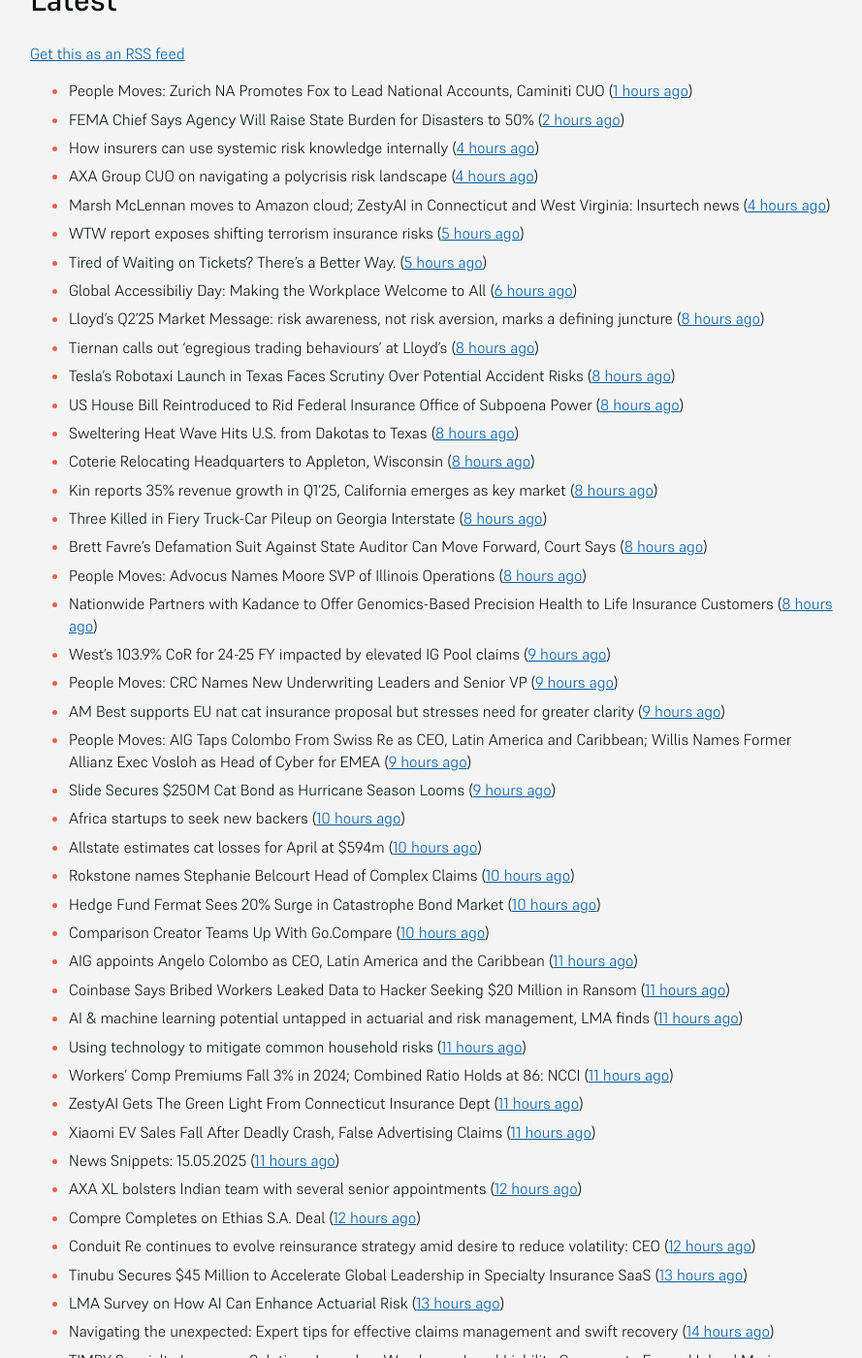
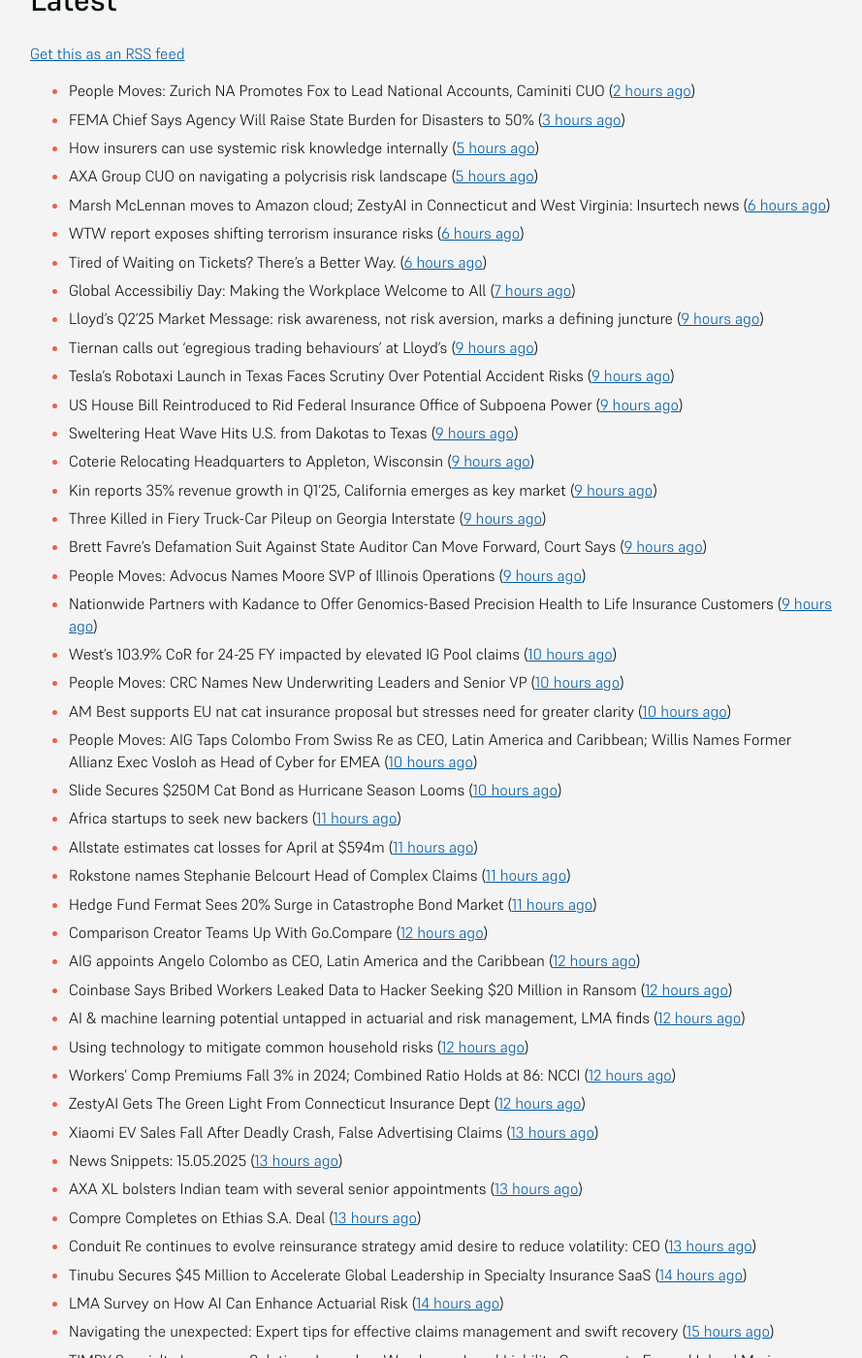
Before and after one commit to mat-0/feeds.thechels.uk, a Jekyll site: the page built from index.md, in a window 1280 px wide and 1400 px high, scrolled down 192 px. Shown: the whole window at 97% size, without its empty margins (193-1082 px from the left). Built offline with Jekyll 4.4.1, drawn with Linux system fonts in a browser that asks for light colours; some of the changed text lies outside the part shown.

Commit message:
New Feed

```diff
--- a/index.md
+++ b/index.md
@@ -8,74 +8,74 @@ description: Latest Updates
 [Get this as an RSS feed](/feed.rss)
 
 <!-- news_marker starts -->
-- People Moves: Zurich NA Promotes Fox to Lead National Accounts, Caminiti CUO ([1 hours ago](https://www.insurancejournal.com/news/national/2025/05/15/823985.htm))
-- FEMA Chief Says Agency Will Raise State Burden for Disasters to 50% ([2 hours ago](https://www.insurancejournal.com/news/national/2025/05/15/823980.htm))
-- How insurers can use systemic risk knowledge internally ([4 hours ago](https://www.dig-in.com/opinion/how-insurers-can-use-systemic-risk-knowledge-internally))
-- AXA Group CUO on navigating a polycrisis risk landscape ([4 hours ago](https://www.insurancebusinessmag.com/uk/news/breaking-news/axa-group-cuo-on-navigating-a-polycrisis-risk-landscape-535921.aspx))
-- Marsh McLennan moves to Amazon cloud; ZestyAI in Connecticut and West Virginia: Insurtech news ([4 hours ago](https://www.dig-in.com/news/marsh-mclennan-to-amazon-cloud-zestyai-and-insurtech-news))
-- WTW report exposes shifting terrorism insurance risks ([5 hours ago](https://www.insurancebusinessmag.com/uk/news/breaking-news/wtw-report-exposes-shifting-terrorism-insurance-risks-535909.aspx))
-- Tired of Waiting on Tickets? There’s a Better Way. ([5 hours ago](https://www.insurancejournal.com/blogs/expert-insured/2025/05/15/823954.htm))
-- Global Accessibiliy Day: Making the Workplace Welcome to All ([6 hours ago](https://insurance-edge.net/2025/05/15/global-accessibiliy-day-making-the-workplace-welcome-to-all/))
-- Lloyd’s Q2’25 Market Message: risk awareness, not risk aversion, marks a defining juncture ([8 hours ago](https://www.reinsurancene.ws/lloyds-q225-market-message-risk-awareness-not-risk-aversion-marks-a-defining-juncture/))
-- Tiernan calls out ‘egregious trading behaviours’ at Lloyd’s ([8 hours ago](https://www.postonline.co.uk/lloydslondon/7957765/tiernan-calls-out-egregious-trading-behaviours-at-lloyds))
-- Tesla’s Robotaxi Launch in Texas Faces Scrutiny Over Potential Accident Risks ([8 hours ago](https://www.insurancejournal.com/news/southcentral/2025/05/15/823930.htm))
-- US House Bill Reintroduced to Rid Federal Insurance Office of Subpoena Power ([8 hours ago](https://www.insurancejournal.com/news/national/2025/05/15/823897.htm))
-- Sweltering Heat Wave Hits U.S. from Dakotas to Texas ([8 hours ago](https://www.insurancejournal.com/news/southcentral/2025/05/15/823927.htm))
-- Coterie Relocating Headquarters to Appleton, Wisconsin ([8 hours ago](https://www.insurancejournal.com/news/midwest/2025/05/15/823924.htm))
-- Kin reports 35% revenue growth in Q1’25, California emerges as key market ([8 hours ago](https://www.reinsurancene.ws/kin-reports-35-revenue-growth-in-q125-california-emerges-as-key-market/))
-- Three Killed in Fiery Truck-Car Pileup on Georgia Interstate ([8 hours ago](https://www.insurancejournal.com/news/southeast/2025/05/15/823917.htm))
-- Brett Favre’s Defamation Suit Against State Auditor Can Move Forward, Court Says ([8 hours ago](https://www.insurancejournal.com/news/southeast/2025/05/15/823911.htm))
-- People Moves: Advocus Names Moore SVP of Illinois Operations ([8 hours ago](https://www.insurancejournal.com/news/midwest/2025/05/15/823905.htm))
-- Nationwide Partners with Kadance to Offer Genomics-Based Precision Health to Life Insurance Customers ([8 hours ago](https://www.insurtechinsights.com/nationwide-partners-with-kadance-to-offer-genomics-based-precision-health-to-life-insurance-customers/))
-- West’s 103.9% CoR for 24-25 FY impacted by elevated IG Pool claims ([9 hours ago](https://www.reinsurancene.ws/wests-103-9-cor-for-24-25-fy-impacted-by-elevated-ig-pool-claims/))
-- People Moves: CRC Names New Underwriting Leaders and Senior VP ([9 hours ago](https://www.insurancejournal.com/news/southeast/2025/05/15/823894.htm))
-- AM Best supports EU nat cat insurance proposal but stresses need for greater clarity ([9 hours ago](https://www.reinsurancene.ws/am-best-supports-eu-nat-cat-insurance-proposal-but-stresses-need-for-greater-clarity/))
-- People Moves: AIG Taps Colombo From Swiss Re as CEO, Latin America and Caribbean; Willis Names Former Allianz Exec Vosloh as Head of Cyber for EMEA ([9 hours ago](https://www.insurancejournal.com/news/international/2025/05/15/823886.htm))
-- Slide Secures $250M Cat Bond as Hurricane Season Looms ([9 hours ago](https://www.insurancejournal.com/news/southeast/2025/05/15/823884.htm))
-- Africa startups to seek new backers ([10 hours ago](https://www.dig-in.com/articles/africa-startups-to-seek-new-backers))
-- Allstate estimates cat losses for April at $594m ([10 hours ago](https://www.reinsurancene.ws/allstate-estimates-cat-losses-for-april-at-594m/))
-- Rokstone names Stephanie Belcourt Head of Complex Claims ([10 hours ago](https://www.reinsurancene.ws/rokstone-names-stephanie-belcourt-head-of-complex-claims/))
-- Hedge Fund Fermat Sees 20% Surge in Catastrophe Bond Market ([10 hours ago](https://www.insurancejournal.com/news/international/2025/05/15/823861.htm))
-- Comparison Creator Teams Up With Go.Compare ([10 hours ago](https://insurance-edge.net/2025/05/15/comparison-creator-teams-up-with-go-compare/))
-- AIG appoints Angelo Colombo as CEO, Latin America and the Caribbean ([11 hours ago](https://www.reinsurancene.ws/aig-appoints-angelo-colombo-as-ceo-latin-america-and-the-caribbean/))
-- Coinbase Says Bribed Workers Leaked Data to Hacker Seeking $20 Million in Ransom ([11 hours ago](https://www.insurancejournal.com/news/national/2025/05/15/823862.htm))
-- AI & machine learning potential untapped in actuarial and risk management, LMA finds ([11 hours ago](https://www.reinsurancene.ws/ai-machine-learning-potential-untapped-in-actuarial-and-risk-management-lma-finds/))
-- Using technology to mitigate common household risks ([11 hours ago](https://www.dig-in.com/podcast/using-technology-to-mitigate-common-household-risks))
-- Workers’ Comp Premiums Fall 3% in 2024; Combined Ratio Holds at 86: NCCI ([11 hours ago](https://www.insurancejournal.com/news/national/2025/05/15/823850.htm))
-- ZestyAI Gets The Green Light From Connecticut Insurance Dept ([11 hours ago](https://insurance-edge.net/2025/05/15/zestyai-gets-the-green-light-from-connecticut-insurance-dept/))
-- Xiaomi EV Sales Fall After Deadly Crash, False Advertising Claims ([11 hours ago](https://www.insurancejournal.com/news/international/2025/05/15/823843.htm))
-- News Snippets: 15.05.2025 ([11 hours ago](https://insurance-edge.net/2025/05/15/news-snippets-15-05-2025/))
-- AXA XL bolsters Indian team with several senior appointments ([12 hours ago](https://www.reinsurancene.ws/axa-xl-bolsters-indian-team-with-several-senior-appointments/))
-- Compre Completes on Ethias S.A. Deal ([12 hours ago](https://insurance-edge.net/2025/05/15/compre-completes-on-ethias-s-a-deal/))
-- Conduit Re continues to evolve reinsurance strategy amid desire to reduce volatility: CEO ([12 hours ago](https://www.reinsurancene.ws/conduit-re-continues-to-evolve-reinsurance-strategy-amid-desire-to-reduce-volatility-ceo/))
-- Tinubu Secures $45 Million to Accelerate Global Leadership in Specialty Insurance SaaS ([13 hours ago](https://www.insurtechinsights.com/tinubu-secures-45-million-to-accelerate-global-leadership-in-specialty-insurance-saas/))
-- LMA Survey on How AI Can Enhance Actuarial Risk ([13 hours ago](https://insurance-edge.net/2025/05/15/lma-survey-on-how-ai-can-enhance-actuarial-risk/))
-- Navigating the unexpected: Expert tips for effective claims management and swift recovery ([14 hours ago](https://www.insurancebusinessmag.com/uk/news/property-insurance/navigating-the-unexpected-expert-tips-for-effective-claims-management-and-swift-recovery-535498.aspx))
-- TIMBY Specialty Insurance Solutions Launches Warehouse Legal Liability Coverage to Expand Inland Marine Portfolio ([14 hours ago](https://www.insurtechinsights.com/timby-specialty-insurance-solutions-launches-warehouse-legal-liability-coverage-to-expand-inland-marine-portfolio/))
-- Broking stalwart on how the market has evolved ([14 hours ago](https://www.insurancebusinessmag.com/uk/news/breaking-news/broking-stalwart-on-how-the-market-has-evolved-535809.aspx))
-- FERMA's Foresight Committee calls for a shift to long-term risk strategies ([14 hours ago](https://www.insurancebusinessmag.com/uk/news/non-profits/fermas-foresight-committee-calls-for-a-shift-to-longterm-risk-strategies-535808.aspx))
-- Allianz sees strong start to 2025, reaffirms full-year outlook ([14 hours ago](https://www.insurancebusinessmag.com/uk/news/breaking-news/allianz-sees-strong-start-to-2025-reaffirms-fullyear-outlook-535802.aspx))
-- Talanx reports record-breaking start to the year amid high claims ([14 hours ago](https://www.insurancebusinessmag.com/uk/news/breaking-news/talanx-reports-recordbreaking-start-to-the-year-amid-high-claims-535796.aspx))
-- 'Poly-employment': Transparency in workplaces encouraged amid rise of secondary jobs ([14 hours ago](https://www.insurancebusinessmag.com/uk/news/breaking-news/polyemployment-transparency-in-workplaces-encouraged-amid-rise-of-secondary-jobs-535784.aspx))
-- ‘Synchronization’ of Europe’s Financial Rules With US, UK Is a Priority: France’s Macron ([14 hours ago](https://www.insurancejournal.com/news/international/2025/05/15/823833.htm))
-- ‘Don’t preach to us’, pleads Pen CEO ([15 hours ago](https://www.postonline.co.uk/broker/7957752/dont-preach-to-us-pleads-pen-ceo))
-- bolttech and Sumitomo Corporation Launch Strategic Joint Venture to Expand Embedded Protection Solutions in Asia ([15 hours ago](https://www.insurtechinsights.com/bolttech-and-sumitomo-corporation-launch-strategic-joint-venture-to-expand-embedded-protection-solutions-in-asia/))
-- Aviva sees broad-based growth in Q1 across segments ([15 hours ago](https://www.insurancebusinessmag.com/uk/news/breaking-news/aviva-sees-broadbased-growth-in-q1-across-segments-535781.aspx))
-- DLG deal ‘on course’ and not a distraction for Aviva ([16 hours ago](https://www.postonline.co.uk/news/7957750/dlg-deal-on-course-and-not-a-distraction-for-aviva))
-- Q&A: Andy Hutchinson, Turvi ([16 hours ago](https://www.postonline.co.uk/technology/7957394/qa-andy-hutchinson-turvi))
-- BIBA CEO spotlights AI, FCA reforms at 2025 conference ([17 hours ago](https://www.insurancebusinessmag.com/uk/news/breaking-news/biba-ceo-spotlights-ai-fca-reforms-at-2025-conference-535774.aspx))
-- CMI honours Dame Amanda Blanc and Baroness Louise Casey for transformative leadership ([17 hours ago](https://www.insurancebusinessmag.com/uk/news/breaking-news/cmi-honours-dame-amanda-blanc-and-baroness-louise-casey-for-transformative-leadership-535773.aspx))
-- Two industry veterans receive BIBA 2025 awards ([17 hours ago](https://www.insurancebusinessmag.com/uk/news/breaking-news/two-industry-veterans-receive-biba-2025-awards-535772.aspx))
-- Willis names head of cyber for EMEA ([17 hours ago](https://www.insurancebusinessmag.com/uk/news/cyber/willis-names-head-of-cyber-for-emea-535771.aspx))
-- 2024 P/C Insurance Combined Ratio Best in More Than a Decade ([19 hours ago](https://www.insurancejournal.com/news/national/2025/05/15/823801.htm))
-- State Farm VP Apologizes to Homeowner While Allstate Gets Grilled at Senate Hearing ([19 hours ago](https://www.insurancejournal.com/news/national/2025/05/15/823722.htm))
-- TIMBY Specialty Launches Warehouse Legal Liability Coverage ([19 hours ago](https://www.insurancejournal.com/news/west/2025/05/15/823803.htm))
-- In Tesla’s Wake, More Big Companies Propose Voting ‘Dexit’ to Depart Delaware ([19 hours ago](https://www.insurancejournal.com/news/east/2025/05/15/823818.htm))
-- People Moves: Roberts Joins Alliant in Boston; MEMIC Promotes Amoateng and Finn ([19 hours ago](https://www.insurancejournal.com/news/east/2025/05/15/823382.htm))
-- New York Sues Capital One for Cheating Savings Depositors ([19 hours ago](https://www.insurancejournal.com/news/east/2025/05/15/823815.htm))
-- LA County Wildfire Alert Mistakenly Sent to Millions Due to Tech Glitch ([19 hours ago](https://www.insurancejournal.com/news/west/2025/05/15/823791.htm))
-- Throwback Thursday: CII card woes; Hiscox grows ([19 hours ago](https://www.postonline.co.uk/personal/7956604/throwback-thursday-cii-card-woes-hiscox-grows))
-- Why blaming hybrid working for productivity problems is too easy ([19 hours ago](https://www.postonline.co.uk/people/7957728/why-blaming-hybrid-working-for-productivity-problems-is-too-easy))
+- People Moves: Zurich NA Promotes Fox to Lead National Accounts, Caminiti CUO ([2 hours ago](https://www.insurancejournal.com/news/national/2025/05/15/823985.htm))
+- FEMA Chief Says Agency Will Raise State Burden for Disasters to 50% ([3 hours ago](https://www.insurancejournal.com/news/national/2025/05/15/823980.htm))
+- How insurers can use systemic risk knowledge internally ([5 hours ago](https://www.dig-in.com/opinion/how-insurers-can-use-systemic-risk-knowledge-internally))
+- AXA Group CUO on navigating a polycrisis risk landscape ([5 hours ago](https://www.insurancebusinessmag.com/uk/news/breaking-news/axa-group-cuo-on-navigating-a-polycrisis-risk-landscape-535921.aspx))
+- Marsh McLennan moves to Amazon cloud; ZestyAI in Connecticut and West Virginia: Insurtech news ([6 hours ago](https://www.dig-in.com/news/marsh-mclennan-to-amazon-cloud-zestyai-and-insurtech-news))
+- WTW report exposes shifting terrorism insurance risks ([6 hours ago](https://www.insurancebusinessmag.com/uk/news/breaking-news/wtw-report-exposes-shifting-terrorism-insurance-risks-535909.aspx))
+- Tired of Waiting on Tickets? There’s a Better Way. ([6 hours ago](https://www.insurancejournal.com/blogs/expert-insured/2025/05/15/823954.htm))
+- Global Accessibiliy Day: Making the Workplace Welcome to All ([7 hours ago](https://insurance-edge.net/2025/05/15/global-accessibiliy-day-making-the-workplace-welcome-to-all/))
+- Lloyd’s Q2’25 Market Message: risk awareness, not risk aversion, marks a defining juncture ([9 hours ago](https://www.reinsurancene.ws/lloyds-q225-market-message-risk-awareness-not-risk-aversion-marks-a-defining-juncture/))
+- Tiernan calls out ‘egregious trading behaviours’ at Lloyd’s ([9 hours ago](https://www.postonline.co.uk/lloydslondon/7957765/tiernan-calls-out-egregious-trading-behaviours-at-lloyds))
+- Tesla’s Robotaxi Launch in Texas Faces Scrutiny Over Potential Accident Risks ([9 hours ago](https://www.insurancejournal.com/news/southcentral/2025/05/15/823930.htm))
+- US House Bill Reintroduced to Rid Federal Insurance Office of Subpoena Power ([9 hours ago](https://www.insurancejournal.com/news/national/2025/05/15/823897.htm))
+- Sweltering Heat Wave Hits U.S. from Dakotas to Texas ([9 hours ago](https://www.insurancejournal.com/news/southcentral/2025/05/15/823927.htm))
+- Coterie Relocating Headquarters to Appleton, Wisconsin ([9 hours ago](https://www.insurancejournal.com/news/midwest/2025/05/15/823924.htm))
+- Kin reports 35% revenue growth in Q1’25, California emerges as key market ([9 hours ago](https://www.reinsurancene.ws/kin-reports-35-revenue-growth-in-q125-california-emerges-as-key-market/))
+- Three Killed in Fiery Truck-Car Pileup on Georgia Interstate ([9 hours ago](https://www.insurancejournal.com/news/southeast/2025/05/15/823917.htm))
+- Brett Favre’s Defamation Suit Against State Auditor Can Move Forward, Court Says ([9 hours ago](https://www.insurancejournal.com/news/southeast/2025/05/15/823911.htm))
+- People Moves: Advocus Names Moore SVP of Illinois Operations ([9 hours ago](https://www.insurancejournal.com/news/midwest/2025/05/15/823905.htm))
+- Nationwide Partners with Kadance to Offer Genomics-Based Precision Health to Life Insurance Customers ([9 hours ago](https://www.insurtechinsights.com/nationwide-partners-with-kadance-to-offer-genomics-based-precision-health-to-life-insurance-customers/))
+- West’s 103.9% CoR for 24-25 FY impacted by elevated IG Pool claims ([10 hours ago](https://www.reinsurancene.ws/wests-103-9-cor-for-24-25-fy-impacted-by-elevated-ig-pool-claims/))
+- People Moves: CRC Names New Underwriting Leaders and Senior VP ([10 hours ago](https://www.insurancejournal.com/news/southeast/2025/05/15/823894.htm))
+- AM Best supports EU nat cat insurance proposal but stresses need for greater clarity ([10 hours ago](https://www.reinsurancene.ws/am-best-supports-eu-nat-cat-insurance-proposal-but-stresses-need-for-greater-clarity/))
+- People Moves: AIG Taps Colombo From Swiss Re as CEO, Latin America and Caribbean; Willis Names Former Allianz Exec Vosloh as Head of Cyber for EMEA ([10 hours ago](https://www.insurancejournal.com/news/international/2025/05/15/823886.htm))
+- Slide Secures $250M Cat Bond as Hurricane Season Looms ([10 hours ago](https://www.insurancejournal.com/news/southeast/2025/05/15/823884.htm))
+- Africa startups to seek new backers ([11 hours ago](https://www.dig-in.com/articles/africa-startups-to-seek-new-backers))
+- Allstate estimates cat losses for April at $594m ([11 hours ago](https://www.reinsurancene.ws/allstate-estimates-cat-losses-for-april-at-594m/))
+- Rokstone names Stephanie Belcourt Head of Complex Claims ([11 hours ago](https://www.reinsurancene.ws/rokstone-names-stephanie-belcourt-head-of-complex-claims/))
+- Hedge Fund Fermat Sees 20% Surge in Catastrophe Bond Market ([11 hours ago](https://www.insurancejournal.com/news/international/2025/05/15/823861.htm))
+- Comparison Creator Teams Up With Go.Compare ([12 hours ago](https://insurance-edge.net/2025/05/15/comparison-creator-teams-up-with-go-compare/))
+- AIG appoints Angelo Colombo as CEO, Latin America and the Caribbean ([12 hours ago](https://www.reinsurancene.ws/aig-appoints-angelo-colombo-as-ceo-latin-america-and-the-caribbean/))
+- Coinbase Says Bribed Workers Leaked Data to Hacker Seeking $20 Million in Ransom ([12 hours ago](https://www.insurancejournal.com/news/national/2025/05/15/823862.htm))
+- AI & machine learning potential untapped in actuarial and risk management, LMA finds ([12 hours ago](https://www.reinsurancene.ws/ai-machine-learning-potential-untapped-in-actuarial-and-risk-management-lma-finds/))
+- Using technology to mitigate common household risks ([12 hours ago](https://www.dig-in.com/podcast/using-technology-to-mitigate-common-household-risks))
+- Workers’ Comp Premiums Fall 3% in 2024; Combined Ratio Holds at 86: NCCI ([12 hours ago](https://www.insurancejournal.com/news/national/2025/05/15/823850.htm))
+- ZestyAI Gets The Green Light From Connecticut Insurance Dept ([12 hours ago](https://insurance-edge.net/2025/05/15/zestyai-gets-the-green-light-from-connecticut-insurance-dept/))
+- Xiaomi EV Sales Fall After Deadly Crash, False Advertising Claims ([13 hours ago](https://www.insurancejournal.com/news/international/2025/05/15/823843.htm))
+- News Snippets: 15.05.2025 ([13 hours ago](https://insurance-edge.net/2025/05/15/news-snippets-15-05-2025/))
+- AXA XL bolsters Indian team with several senior appointments ([13 hours ago](https://www.reinsurancene.ws/axa-xl-bolsters-indian-team-with-several-senior-appointments/))
+- Compre Completes on Ethias S.A. Deal ([13 hours ago](https://insurance-edge.net/2025/05/15/compre-completes-on-ethias-s-a-deal/))
+- Conduit Re continues to evolve reinsurance strategy amid desire to reduce volatility: CEO ([13 hours ago](https://www.reinsurancene.ws/conduit-re-continues-to-evolve-reinsurance-strategy-amid-desire-to-reduce-volatility-ceo/))
+- Tinubu Secures $45 Million to Accelerate Global Leadership in Specialty Insurance SaaS ([14 hours ago](https://www.insurtechinsights.com/tinubu-secures-45-million-to-accelerate-global-leadership-in-specialty-insurance-saas/))
+- LMA Survey on How AI Can Enhance Actuarial Risk ([14 hours ago](https://insurance-edge.net/2025/05/15/lma-survey-on-how-ai-can-enhance-actuarial-risk/))
+- Navigating the unexpected: Expert tips for effective claims management and swift recovery ([15 hours ago](https://www.insurancebusinessmag.com/uk/news/property-insurance/navigating-the-unexpected-expert-tips-for-effective-claims-management-and-swift-recovery-535498.aspx))
+- TIMBY Specialty Insurance Solutions Launches Warehouse Legal Liability Coverage to Expand Inland Marine Portfolio ([15 hours ago](https://www.insurtechinsights.com/timby-specialty-insurance-solutions-launches-warehouse-legal-liability-coverage-to-expand-inland-marine-portfolio/))
+- Broking stalwart on how the market has evolved ([15 hours ago](https://www.insurancebusinessmag.com/uk/news/breaking-news/broking-stalwart-on-how-the-market-has-evolved-535809.aspx))
+- FERMA's Foresight Committee calls for a shift to long-term risk strategies ([15 hours ago](https://www.insurancebusinessmag.com/uk/news/non-profits/fermas-foresight-committee-calls-for-a-shift-to-longterm-risk-strategies-535808.aspx))
+- Allianz sees strong start to 2025, reaffirms full-year outlook ([15 hours ago](https://www.insurancebusinessmag.com/uk/news/breaking-news/allianz-sees-strong-start-to-2025-reaffirms-fullyear-outlook-535802.aspx))
+- Talanx reports record-breaking start to the year amid high claims ([15 hours ago](https://www.insurancebusinessmag.com/uk/news/breaking-news/talanx-reports-recordbreaking-start-to-the-year-amid-high-claims-535796.aspx))
+- 'Poly-employment': Transparency in workplaces encouraged amid rise of secondary jobs ([15 hours ago](https://www.insurancebusinessmag.com/uk/news/breaking-news/polyemployment-transparency-in-workplaces-encouraged-amid-rise-of-secondary-jobs-535784.aspx))
+- ‘Synchronization’ of Europe’s Financial Rules With US, UK Is a Priority: France’s Macron ([15 hours ago](https://www.insurancejournal.com/news/international/2025/05/15/823833.htm))
+- ‘Don’t preach to us’, pleads Pen CEO ([16 hours ago](https://www.postonline.co.uk/broker/7957752/dont-preach-to-us-pleads-pen-ceo))
+- bolttech and Sumitomo Corporation Launch Strategic Joint Venture to Expand Embedded Protection Solutions in Asia ([16 hours ago](https://www.insurtechinsights.com/bolttech-and-sumitomo-corporation-launch-strategic-joint-venture-to-expand-embedded-protection-solutions-in-asia/))
+- Aviva sees broad-based growth in Q1 across segments ([16 hours ago](https://www.insurancebusinessmag.com/uk/news/breaking-news/aviva-sees-broadbased-growth-in-q1-across-segments-535781.aspx))
+- DLG deal ‘on course’ and not a distraction for Aviva ([17 hours ago](https://www.postonline.co.uk/news/7957750/dlg-deal-on-course-and-not-a-distraction-for-aviva))
+- Q&A: Andy Hutchinson, Turvi ([17 hours ago](https://www.postonline.co.uk/technology/7957394/qa-andy-hutchinson-turvi))
+- BIBA CEO spotlights AI, FCA reforms at 2025 conference ([18 hours ago](https://www.insurancebusinessmag.com/uk/news/breaking-news/biba-ceo-spotlights-ai-fca-reforms-at-2025-conference-535774.aspx))
+- CMI honours Dame Amanda Blanc and Baroness Louise Casey for transformative leadership ([18 hours ago](https://www.insurancebusinessmag.com/uk/news/breaking-news/cmi-honours-dame-amanda-blanc-and-baroness-louise-casey-for-transformative-leadership-535773.aspx))
+- Two industry veterans receive BIBA 2025 awards ([18 hours ago](https://www.insurancebusinessmag.com/uk/news/breaking-news/two-industry-veterans-receive-biba-2025-awards-535772.aspx))
+- Willis names head of cyber for EMEA ([18 hours ago](https://www.insurancebusinessmag.com/uk/news/cyber/willis-names-head-of-cyber-for-emea-535771.aspx))
+- 2024 P/C Insurance Combined Ratio Best in More Than a Decade ([20 hours ago](https://www.insurancejournal.com/news/national/2025/05/15/823801.htm))
+- State Farm VP Apologizes to Homeowner While Allstate Gets Grilled at Senate Hearing ([20 hours ago](https://www.insurancejournal.com/news/national/2025/05/15/823722.htm))
+- TIMBY Specialty Launches Warehouse Legal Liability Coverage ([20 hours ago](https://www.insurancejournal.com/news/west/2025/05/15/823803.htm))
+- In Tesla’s Wake, More Big Companies Propose Voting ‘Dexit’ to Depart Delaware ([20 hours ago](https://www.insurancejournal.com/news/east/2025/05/15/823818.htm))
+- People Moves: Roberts Joins Alliant in Boston; MEMIC Promotes Amoateng and Finn ([20 hours ago](https://www.insurancejournal.com/news/east/2025/05/15/823382.htm))
+- New York Sues Capital One for Cheating Savings Depositors ([20 hours ago](https://www.insurancejournal.com/news/east/2025/05/15/823815.htm))
+- LA County Wildfire Alert Mistakenly Sent to Millions Due to Tech Glitch ([20 hours ago](https://www.insurancejournal.com/news/west/2025/05/15/823791.htm))
+- Throwback Thursday: CII card woes; Hiscox grows ([20 hours ago](https://www.postonline.co.uk/personal/7956604/throwback-thursday-cii-card-woes-hiscox-grows))
+- Why blaming hybrid working for productivity problems is too easy ([20 hours ago](https://www.postonline.co.uk/people/7957728/why-blaming-hybrid-working-for-productivity-problems-is-too-easy))
 - Digital is primary tool for customers to purchase insurance: J.D. Power ([1 days ago](https://www.dig-in.com/news/customers-prefer-buying-insurance-digitally-says-j-d-power))
 - Trust issues stall insurers' plans for youth, AI growth – GlobalData ([1 days ago](https://www.insurancebusinessmag.com/uk/news/breaking-news/trust-issues-stall-insurers-plans-for-youth-ai-growth--globaldata-535747.aspx))
 - How AI detection can change risk assessments ([1 days ago](https://www.dig-in.com/opinion/how-ai-detection-can-change-risk-assessments))
```
